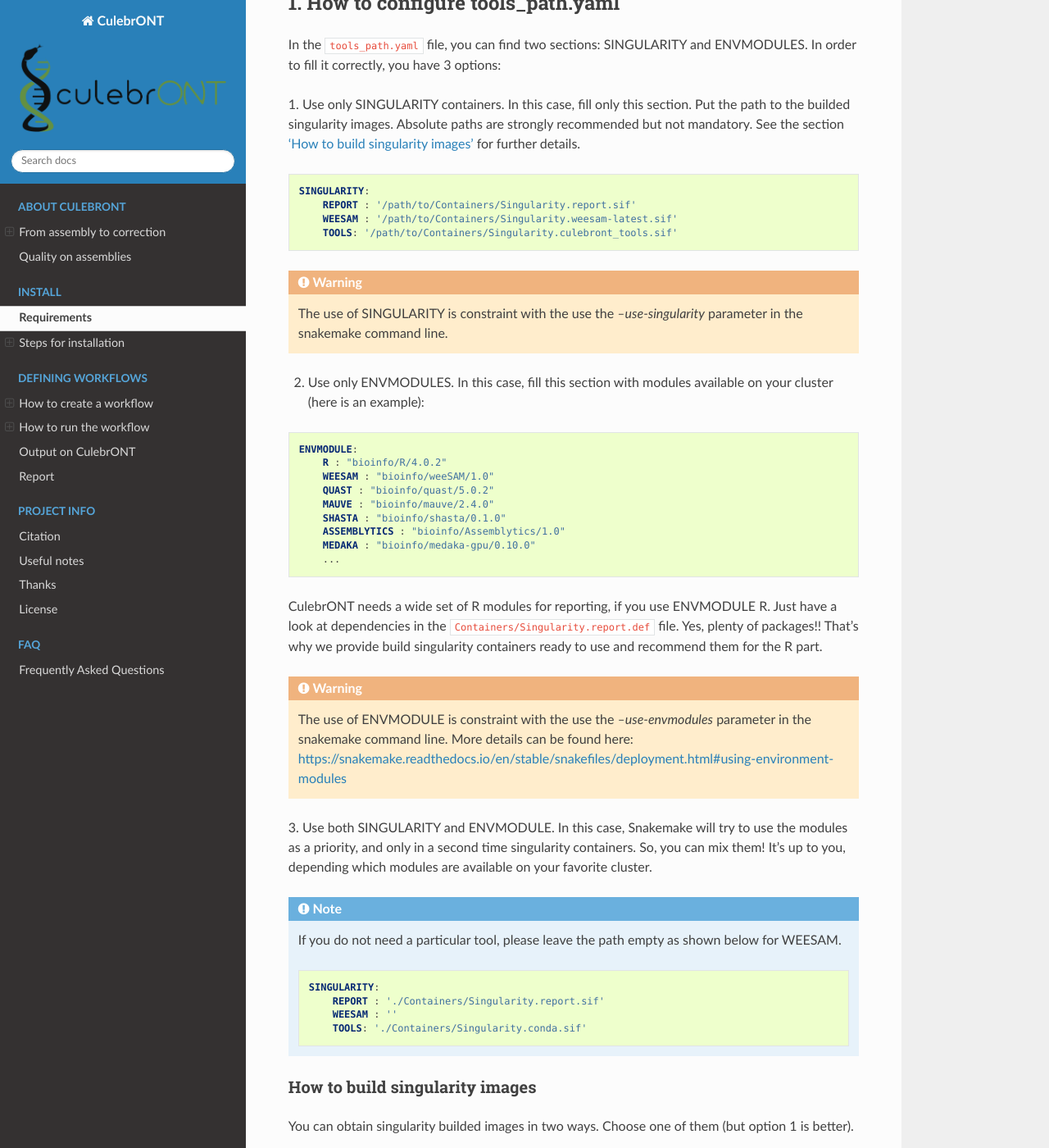
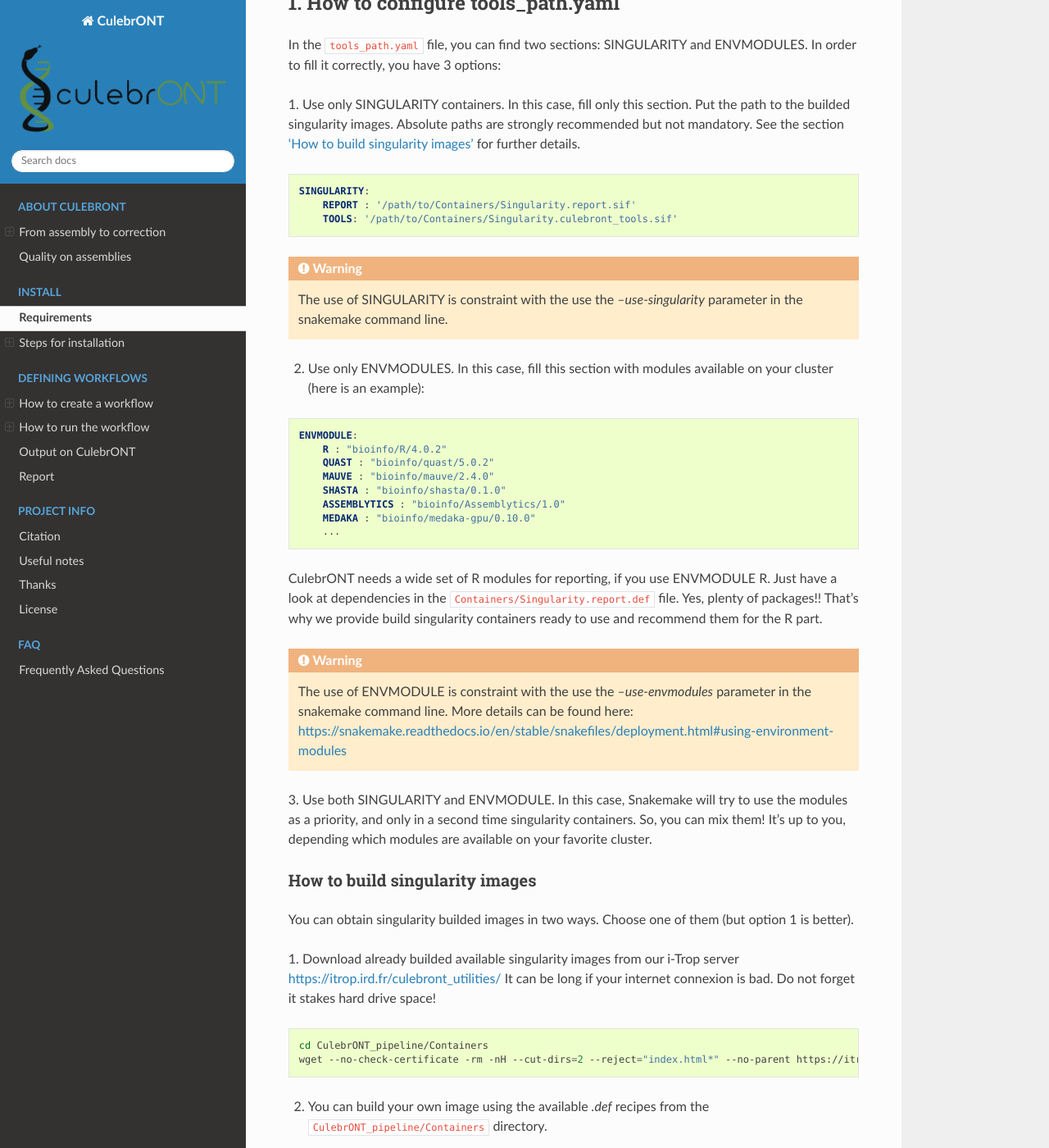
Before and after one commit to SouthGreenPlatform/culebrONT, a Sphinx documentation site: the page built from docs/source/INSTALL.rst, in a window 1280 px wide and 1400 px high, scrolled down 1508 px. Shown: the whole window at 82% size. Built offline with Sphinx 7.4.7 and the Read the Docs theme 2.0.0, drawn with Linux system fonts in a browser that asks for light colours; the version number could not be read and is left out.

```diff
--- a/cluster_config.yaml
+++ b/cluster_config.yaml
@@ -5,7 +5,7 @@
     partition : "fast"
     output : 'logs/stdout/{rule}/{wildcards}'
     error : 'logs/error/{rule}/{wildcards}'
-    job-name : 'JOBNAME.{rule}.{wildcards}'
+    job-name : '{rule}.{wildcards}'
 
 run_nanopolish :
     cpus-per-task : 8
--- a/config.yaml
+++ b/config.yaml
@@ -32,7 +32,6 @@
     BUSCO: True
     QUAST: True
 #### Others quality tools are lauched only in last assemblies
-    WEESAM: False
     BLOBTOOLS: True
     ASSEMBLYTICS: True
 #### Others quality softs but illumina reads are required
--- a/docs/source/ABOUT.rst
+++ b/docs/source/ABOUT.rst
@@ -142,13 +142,12 @@
     * Assemblytics: compares structural variations of assemblies versus a reference genome
     * KAT: explores kmers frequencies and checks possible contamination
     * Samtools flagstats: calculates remapping stats using illumina reads over assemblies
-    * Weesam: can be used to check the coverage of the reads for each assembled contig (for small genome only).
     * Mauve: allows multiple alignment of several assembles (for small genome only).
 
 
 .. danger::
 
-    Please, only activate these last two tools (weesam and Mauve) for small genomes only.
+    Please, activate Mauve only for small genomes.
 
 Included tools :
 
@@ -158,5 +157,4 @@
 * Assemblytics version >= 1.2
 * KAT version >= 2.4.2
 * Samtools version>= 1.10
-* Weesam version > 1.6
 * Mauve > 2.4.0.snapshot_2015_02_13
--- a/docs/source/INSTALL.rst
+++ b/docs/source/INSTALL.rst
@@ -71,7 +71,6 @@
 
     ENVMODULE:
         R : "bioinfo/R/4.0.2"
-        WEESAM : "bioinfo/weeSAM/1.0"
         QUAST : "bioinfo/quast/5.0.2"
         MAUVE : "bioinfo/mauve/2.4.0"
         SHASTA : "bioinfo/shasta/0.1.0"
@@ -91,17 +90,6 @@
 3. Use both SINGULARITY and ENVMODULE. In this case, Snakemake will try to use the modules as a priority, and only in a second time singularity containers.
 So, you can mix them! It's up to you, depending which modules are available on your favorite cluster.
 
-
-.. NOTE::
-
-    If you do not need a particular tool, please leave the path empty as shown below for WEESAM.
-
-    .. code-block:: YAML
-
-        SINGULARITY:
-            REPORT : './Containers/Singularity.report.sif'
-            WEESAM : ''
-            TOOLS: './Containers/Singularity.conda.sif'
 
 
 How to build singularity images
--- a/docs/source/WORKFLOWS.rst
+++ b/docs/source/WORKFLOWS.rst
@@ -70,7 +70,7 @@
 
 * If BUSCO or QUAST are used, every fasta generated on the pipeline will be used with them.
 
-* If BLOBTOOLS, ASSEMBLYTICS, WEESAM and KAT are activated only the last draft generated on the pipeline will be used.
+* If BLOBTOOLS, ASSEMBLYTICS, FLAGSTATS and KAT are activated only the last draft generated on the pipeline will be used.
 
 * KAT quality tool can be activate but Illumina reads are mandatory in this case. These reads can be compressed or not.
 
--- a/tools_path.yaml
+++ b/tools_path.yaml
@@ -1,12 +1,10 @@
 ## BUILD SINGULARITY IMAGES PATH
 SINGULARITY:
     REPORT : '/path/to/Containers/Singularity.report.sif'
-    WEESAM : '/path/to/Containers/Singularity.weesam-latest.sif'
     TOOLS: '/path/to/Containers/Singularity.culebront_tools.sif'
 
 ENVMODULE:
     R : "bioinfo/R/4.0.2"
-    WEESAM : "bioinfo/weeSAM/1.0"
     QUAST : "bioinfo/quast/5.0.2"
     MAUVE : "bioinfo/mauve/2.4.0"
     SHASTA : "bioinfo/shasta/0.1.0"
```
Also changed, not shown: 10 other files.
